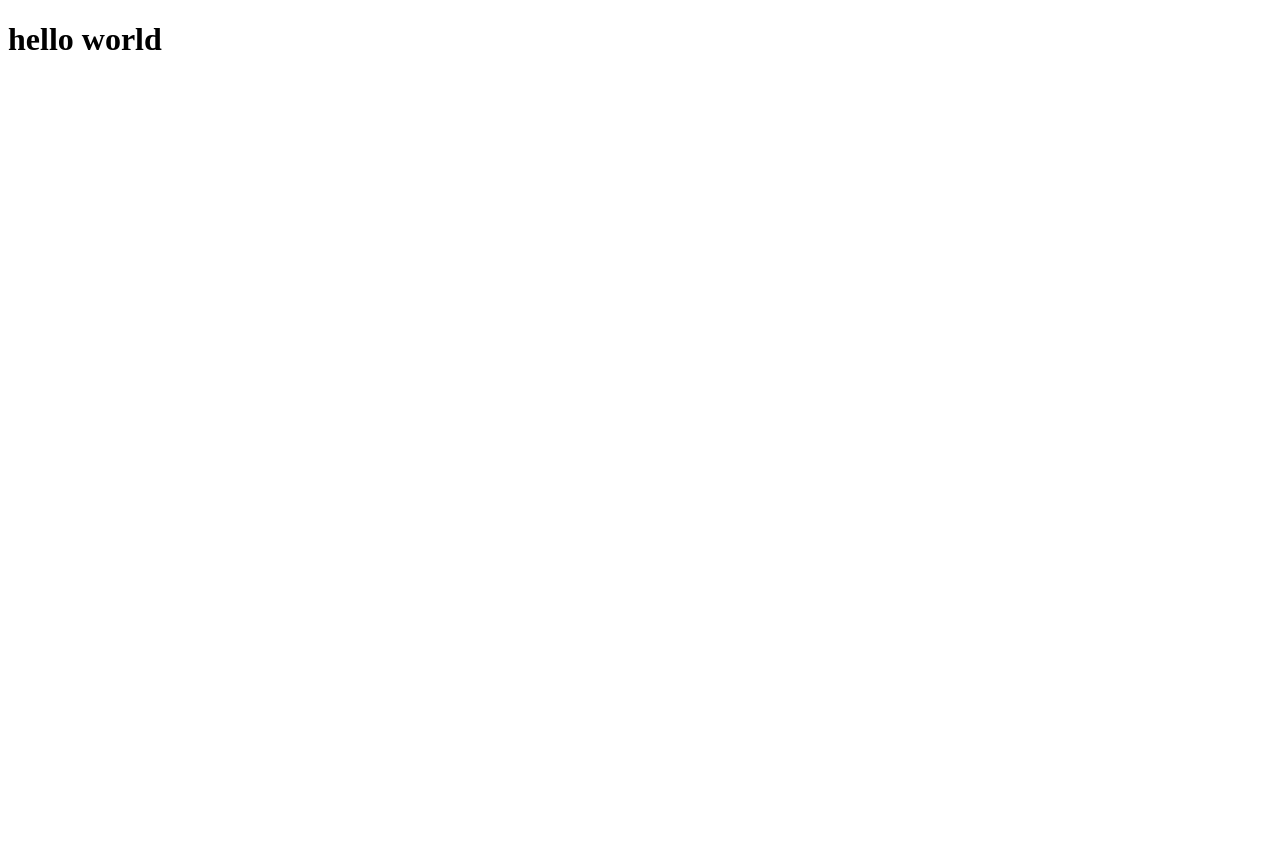
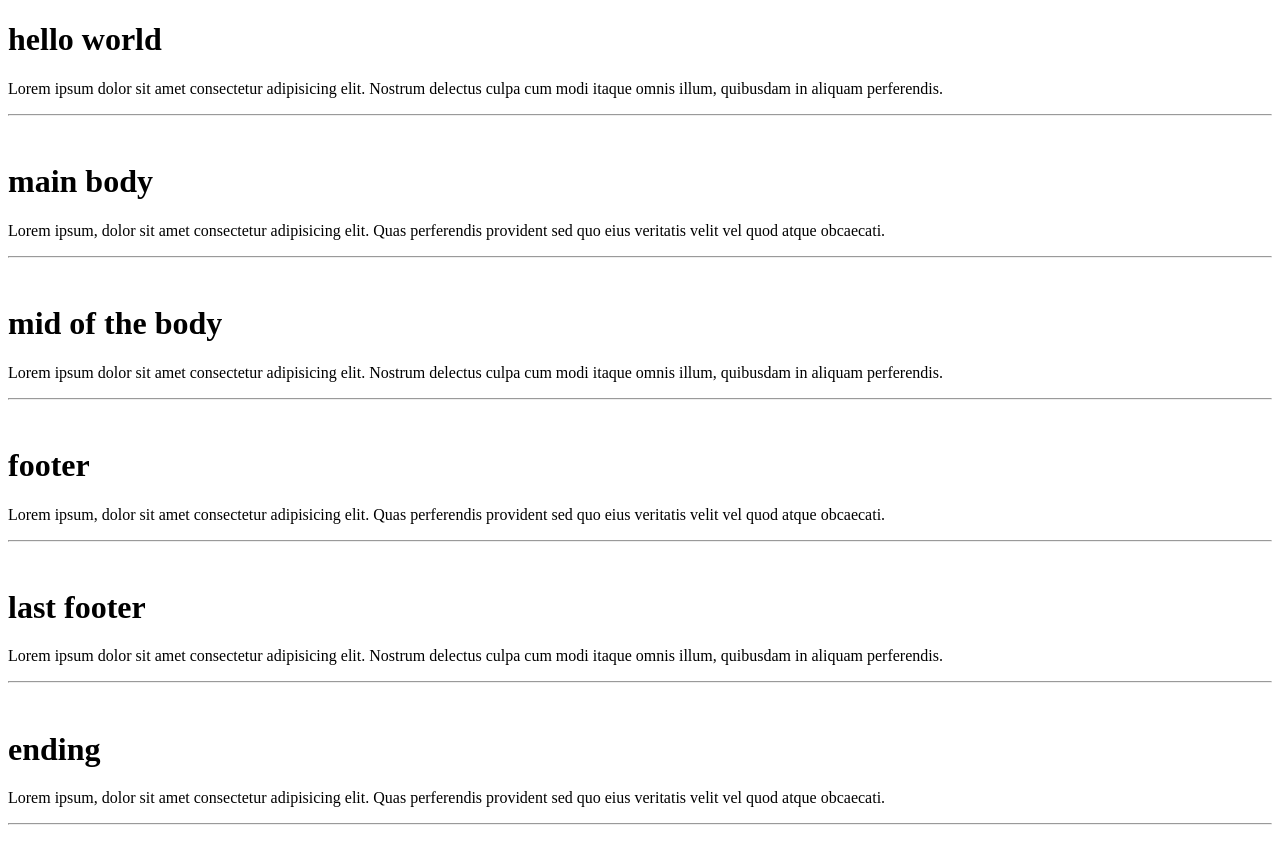
Before and after one commit to muhammadusmanmalik78/github-lecture, a plain HTML site: page index.html in a window 1280 px wide. Before the commit the page ends 800 px from the top, so only its background shows below. Drawn offline with Linux system fonts and the light colour scheme.

Commit message:
modified html files

```diff
--- a/index.html
+++ b/index.html
@@ -8,5 +8,34 @@
 </head>
 <body>
     <h1>hello world</h1>
+    <p>Lorem ipsum dolor sit amet consectetur adipisicing elit. Nostrum delectus culpa cum modi itaque omnis illum, quibusdam in aliquam perferendis.
+        <hr />
+        <br />
+    </p>
+    <h1>main body</h1>
+    <p>Lorem ipsum, dolor sit amet consectetur adipisicing elit. Quas perferendis provident sed quo eius veritatis velit vel quod atque obcaecati.
+        <hr />
+        <br />
+    </p>
+    <h1>mid of the body</h1>
+    <p>Lorem ipsum dolor sit amet consectetur adipisicing elit. Nostrum delectus culpa cum modi itaque omnis illum, quibusdam in aliquam perferendis.
+        <hr />
+        <br />
+    </p>
+    <h1>footer</h1>
+    <p>Lorem ipsum, dolor sit amet consectetur adipisicing elit. Quas perferendis provident sed quo eius veritatis velit vel quod atque obcaecati.
+        <hr />
+        <br />
+    </p>
+    <h1>last footer</h1>
+    <p>Lorem ipsum dolor sit amet consectetur adipisicing elit. Nostrum delectus culpa cum modi itaque omnis illum, quibusdam in aliquam perferendis.
+        <hr />
+        <br />
+    </p>
+    <h1>ending</h1>
+    <p>Lorem ipsum, dolor sit amet consectetur adipisicing elit. Quas perferendis provident sed quo eius veritatis velit vel quod atque obcaecati.
+        <hr />
+        <br />
+    </p>
 </body>
 </html>
```
Also changed, not shown: about.html (+12 -0 lines), contact.html (+12 -0 lines).
